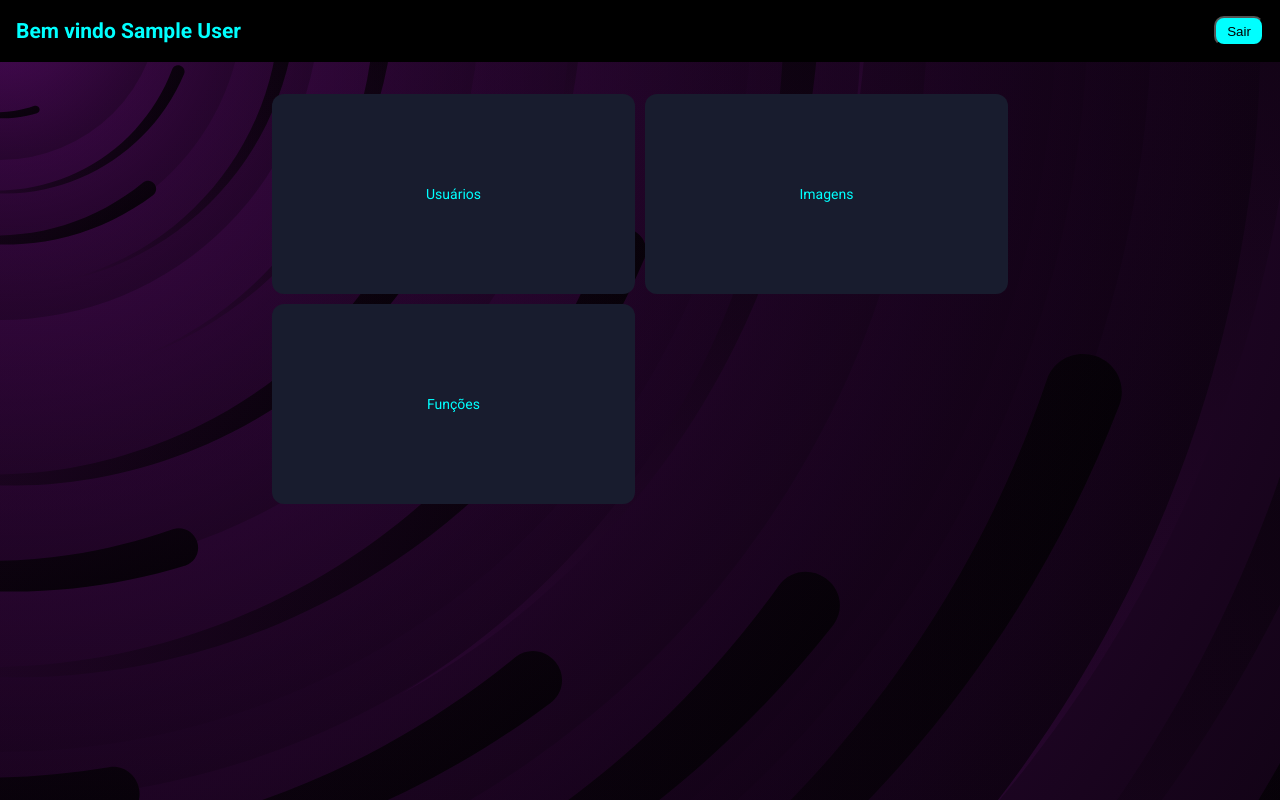
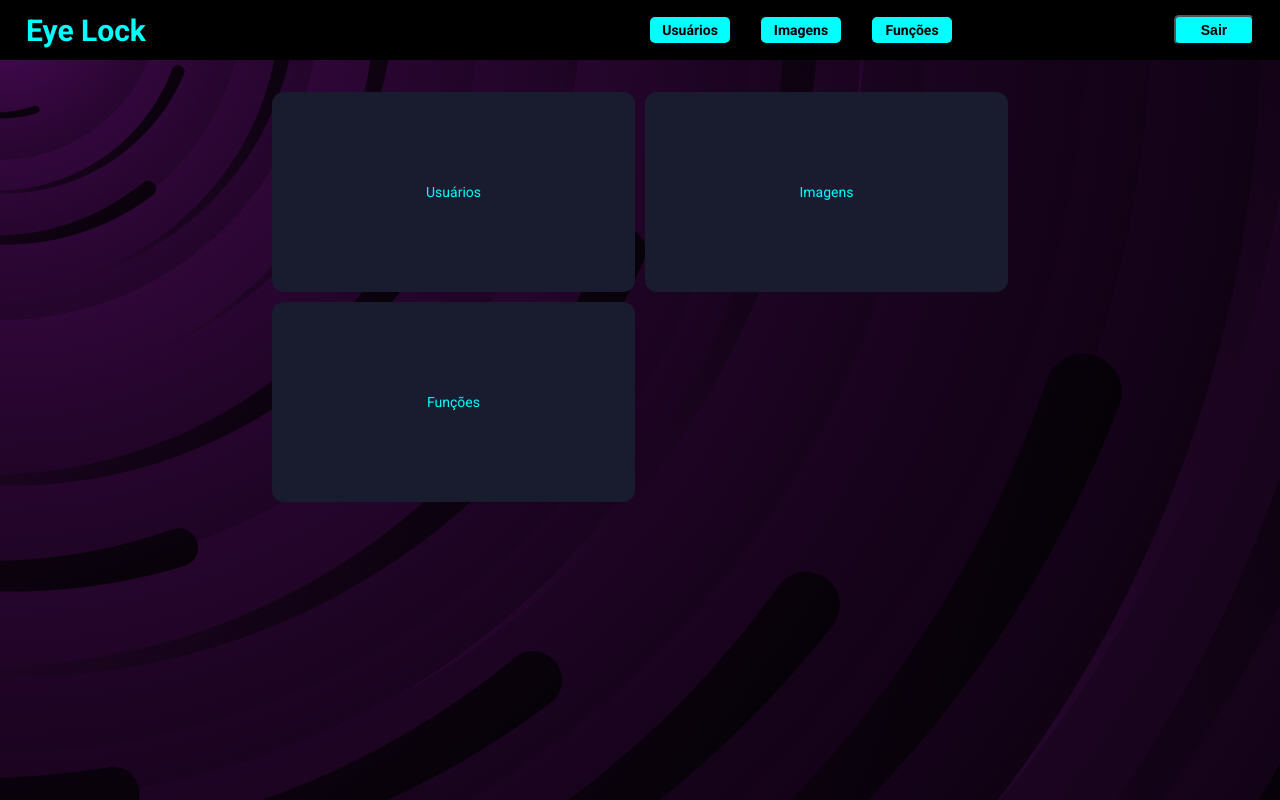
Before and after one commit to mayoral-leonardo/eye-lock-front, a React (Create React App) app: page /dashboard in a window 1280 px wide. Built offline with nearby package versions, Linux system fonts and the light colour scheme; sample sign-in values are in the browser's storage.

Commit message:
improved header

```diff
--- /dev/null
+++ b/src/components/Header/Header.css
@@ -0,0 +1,65 @@
+.header {
+  padding: 1rem;
+  display: flex;
+  align-items: center;
+  justify-content: space-between;
+  width: 100%;
+  height: 3.75rem;
+  background-color: #000000;
+  position: sticky;
+  top: 0;
+  border: 4px;
+  z-index: 10;
+}
+
+.header button {
+  margin-right: 10px;
+}
+
+.header a {
+  margin-left: 10px;
+}
+
+.logo {
+  text-decoration: none;
+  font-size: 1.875rem;
+  color: aqua;
+  cursor: pointer;
+  font-weight: bold;
+}
+
+.header__items {
+  display: flex;
+  align-items: center;
+  justify-content: space-between;
+  width: 50%;
+}
+
+.header__items__buttons {
+  display: flex;
+  align-items: center;
+  justify-content: space-between;
+  width: 50%;
+}
+
+.header__items__buttons__item {
+  cursor: pointer;
+  text-decoration: none;
+  background-color: aqua;
+  color: #000000;
+  border-radius: 0.3125rem;
+  padding: 0.3125rem;
+  font-weight: bold;
+  font-size: 0.875rem;
+  width: 80px;
+  text-align: center;
+}
+
+.header__items__buttons__item:hover {
+  color: #6D1F76;
+  filter: brightness(80%);
+}
+
+.logo:hover {
+  filter: brightness(80%);
+}
--- /dev/null
+++ b/src/components/Header/Header.jsx
@@ -0,0 +1,22 @@
+import { useState, useContext } from 'react';
+import { Link } from 'react-router-dom';
+import { AuthContext } from "../../contexts/auth"
+import './Header.css';
+
+export default function Header() {
+  const { user, signOut } = useContext(AuthContext);
+  return (
+    <header className='header'>
+      <Link className='logo' to='/'>Eye Lock</Link>
+
+      <div className='header__items'>
+        <div className='header__items__buttons'>
+          <Link className='header__items__buttons__item' to='/'>Usuários</Link>
+          <Link className='header__items__buttons__item' to='/'>Imagens</Link>
+          <Link className='header__items__buttons__item' to='/'>Funções</Link>
+        </div>
+        <button className='header__items__buttons__item' onClick={() => signOut()} >Sair</button>
+      </div>
+    </header>
+  )
+}
--- a/src/pages/Dashboard/Dashboard.css
+++ b/src/pages/Dashboard/Dashboard.css
@@ -6,22 +6,6 @@
   background-image: url('../../assets/svgs/main-bg.svg');
   background-size: cover;
   color: aqua;
-}
-
-.dashboard__header {
-  display: flex;
-  justify-content: space-between;
-  align-items: center;
-  padding: 1rem;
-  background-color: #000000;
-}
-
-.dashboard__header button {
-  width: 50px;
-  height: 30px;
-  background-color: aqua;
-  color: #000000;
-  border-radius: 10px;
 }
 
 .dashboard__main-content {
@@ -51,3 +35,8 @@
   background-color: #181C2E;
   border-radius: 12px;
 }
+
+.dashboard__card:hover {
+  cursor: pointer;
+  filter: brightness(80%);
+}
--- a/src/pages/Dashboard/Dashboard.jsx
+++ b/src/pages/Dashboard/Dashboard.jsx
@@ -1,5 +1,6 @@
 import { useState, useContext } from 'react';
 import { AuthContext } from "../../contexts/auth"
+import Header from '../../components/Header/Header';
 import './Dashboard.css';
 
 export default function Dashboard() {
@@ -7,10 +8,11 @@ export default function Dashboard() {
 
   return (
     <section className='dashboard'>
-      <div className='dashboard__header'>
+      {/* <div className='dashboard__header'>
         <h1>Bem vindo {user.name}</h1>
         <button onClick={() => signOut()} >Sair</button>
-      </div>
+      </div> */}
+      <Header />
       <div className='dashboard__main-content'>
         <div className='dashboard__cards-section'>
           <div className='dashboard__card'>
```
